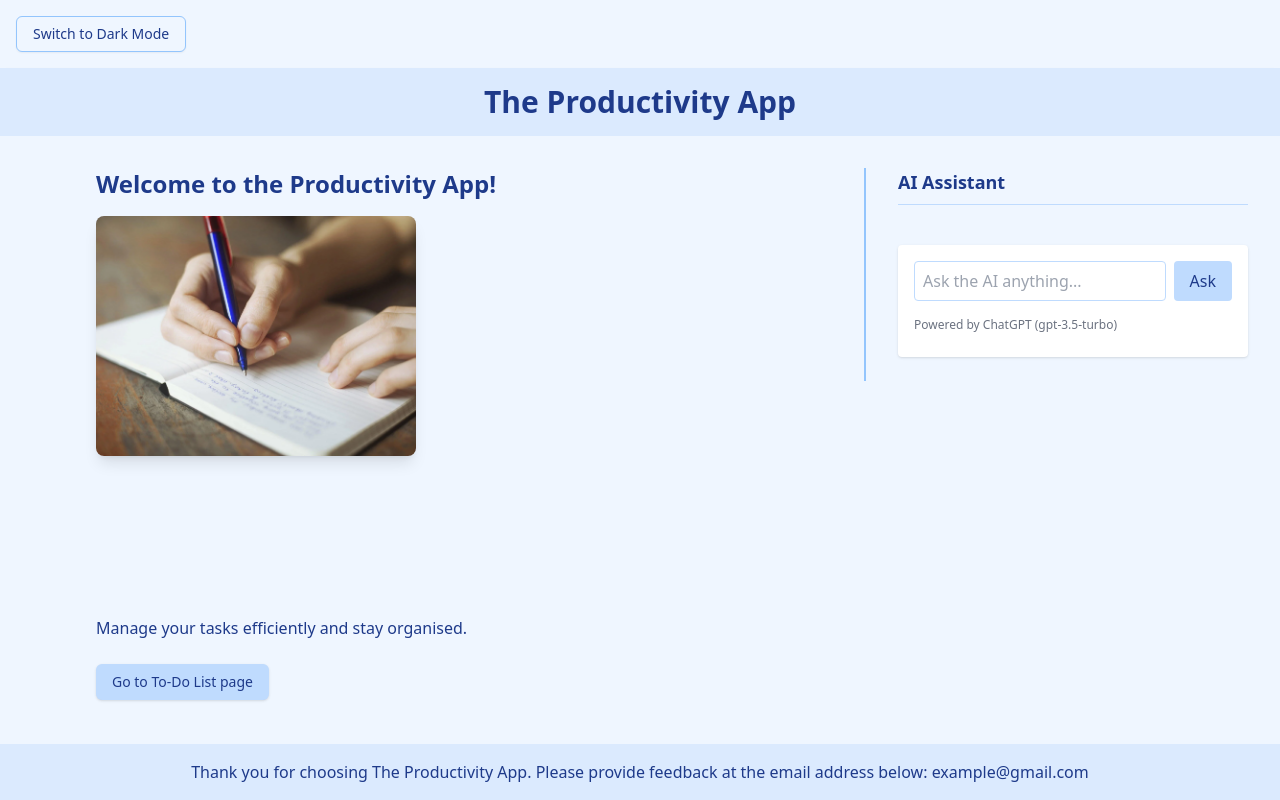
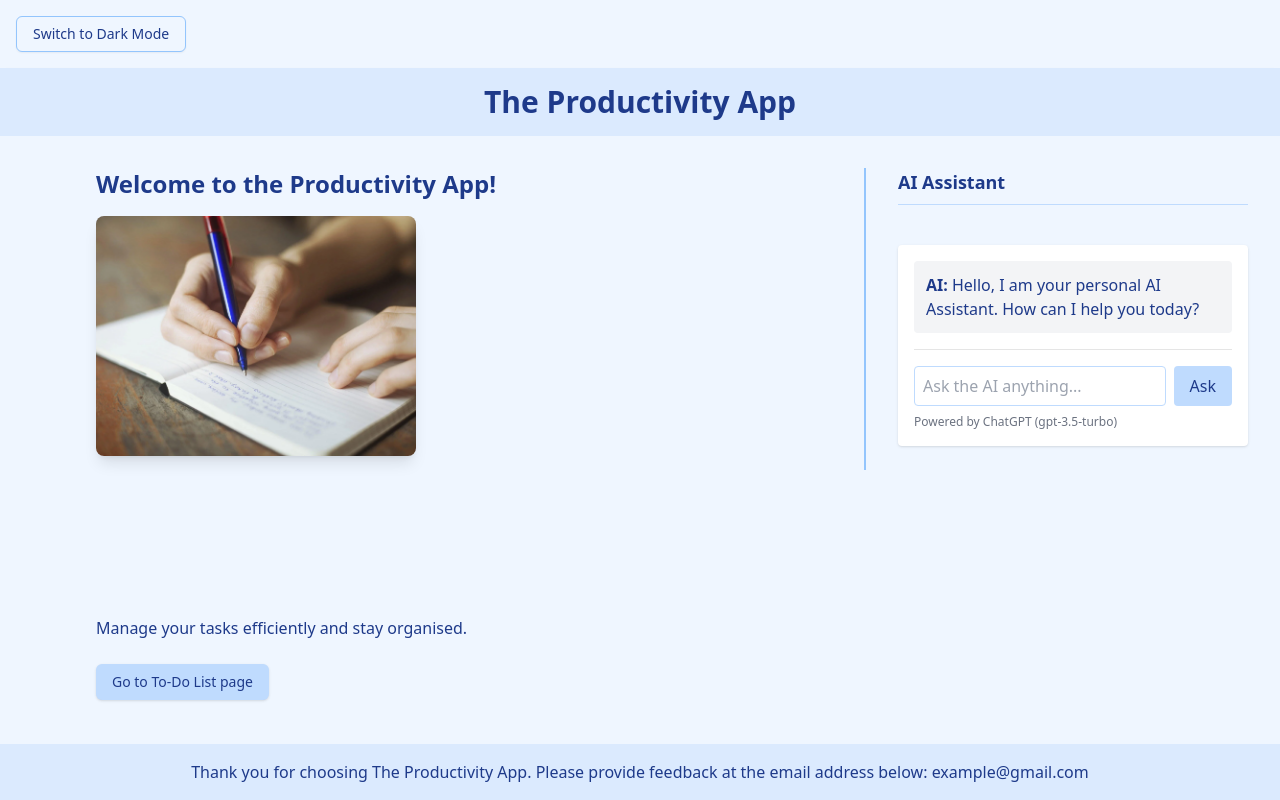
Before and after one commit to opreadriana/taskmanagerapp, a Next.js app: page / in a window 1280 px wide. Built offline with nearby package versions, Linux system fonts and the light colour scheme; no server answers; the database is empty.

Commit message:
feat: fix appareance and layout of AI assistant chat

```diff
--- a/src/app/AITool.tsx
+++ b/src/app/AITool.tsx
@@ -55,8 +55,24 @@ export default function AITool() {
   }
 
   return (
-    <div className="my-6 p-4 bg-white dark:bg-blue-950 rounded shadow max-w-xl">
-      <form onSubmit={handleAsk} className="flex gap-2 mb-4">
+    <div className="my-6 p-4 bg-white dark:bg-blue-950 rounded shadow max-w-xl flex flex-col h-full">
+
+      <div className="flex-1 overflow-y-auto mb-4">
+        <div className="p-3 bg-gray-100 dark:bg-gray-800 rounded">
+            <strong>AI:</strong> Hello, I am your personal AI Assistant. How can I help you today?
+          </div>
+        {response && (
+          <div className="p-3 bg-gray-100 dark:bg-gray-800 rounded">
+            <strong>You:</strong> {lastPrompt}
+            <br /> <br/>
+            <strong>AI:</strong> {response}
+          </div>
+        )}
+      </div>
+
+      <div className="border-t pt-4">
+        {error && <div className="text-red-600 mb-2 text-sm">{error}</div>}
+        <form onSubmit={handleAsk} className="flex gap-2">
           <input
             className="flex-1 px-2 py-1 rounded border border-blue-200 dark:bg-blue-900 dark:text-white"
             value={prompt}
@@ -71,19 +87,12 @@ export default function AITool() {
             {loading ? "Asking..." : "Ask"}
           </button>
         </form>
-      {error && <div className="text-red-600 mb-2">{error}</div>}
-      {response && (
-        <div className="p-3 bg-gray-100 dark:bg-gray-800 rounded">
-          <strong>You:</strong> {lastPrompt}
-          <br /> <br/>
-          <strong>AI:</strong> {response}
-        </div>
-      )}
         {!response && (
-        <div className="text-xs text-gray-500 mb-2">
+          <div className="text-xs text-gray-500 mt-2">
             Powered by ChatGPT (gpt-3.5-turbo)
           </div>
         )}
       </div>
+    </div>
   );
 }
```
Lines whose indentation alone changed are shown as unchanged.
